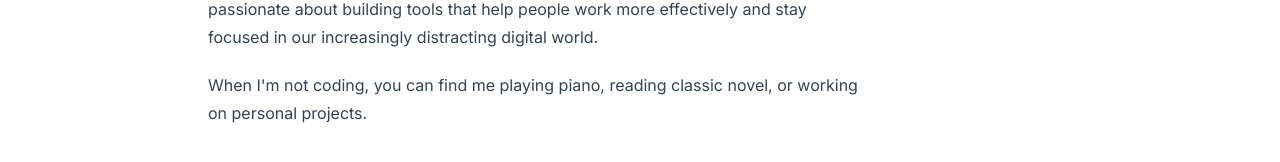
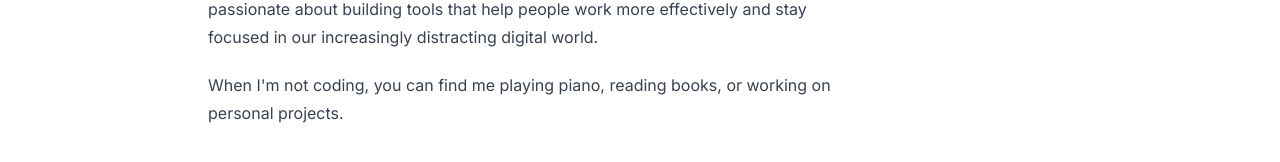
Before and after one commit to zitianqin/zitianqin.github.io, a Next.js app in the folder website/: page /about in a window 1280 px wide. Shown: the part 230-392 px from the top of the page. Built offline with nearby package versions, Linux system fonts and the light colour scheme.

Commit message:
Update about page description

```diff
--- a/website/src/app/about/page.tsx
+++ b/website/src/app/about/page.tsx
@@ -10,8 +10,8 @@ export default function About() {
           digital world.
         </p>
         <p>
-          When I'm not coding, you can find me playing piano, reading classic
-          novel, or working on personal projects.
+          When I'm not coding, you can find me playing piano, reading books, or
+          working on personal projects.
         </p>
       </div>
     </div>
```
